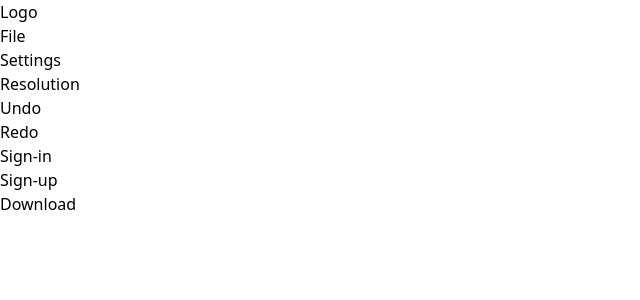
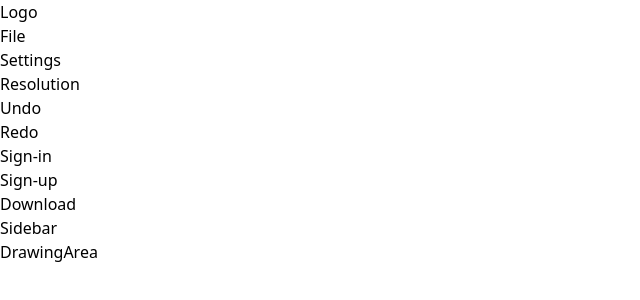
Before and after one commit to sharekim93/mini-canvas, a Next.js app: page / in a window 1280 px wide. Shown: the top 300 px of the page, without its empty margins (0-640 px from the left). Built offline with nearby package versions, Linux system fonts and the light colour scheme.

Commit message:
컨텐츠 레이아웃 구성

```diff
--- a/src/app/layout.tsx
+++ b/src/app/layout.tsx
@@ -1,6 +1,8 @@
 import "./globals.css";
 import type { Metadata } from "next";
 import Header from "@/layouts/header/Header";
+import Sidebar from "@/layouts/siderBar/Sidebar";
+import DrawingArea from "@/layouts/drawingArea/DrawingArea";
 
 export const metadata: Metadata = {
   title: "mini-canvas",
@@ -16,6 +18,10 @@ export default function RootLayout({
     <html lang="en">
       <body>
         <Header />
+        <div className="flex">
+          <Sidebar />
+          <DrawingArea />
+        </div>
       </body>
     </html>
   );
--- /dev/null
+++ b/src/layouts/drawingArea/DrawingArea.tsx
@@ -0,0 +1,7 @@
+import React from "react";
+
+const DrawingArea = () => {
+  return <div className="m-2">DrawingArea</div>;
+};
+
+export default DrawingArea;
--- /dev/null
+++ b/src/layouts/siderBar/Sidebar.tsx
@@ -0,0 +1,7 @@
+import React from "react";
+
+const Sidebar = () => {
+  return <div className="m-2">Sidebar</div>;
+};
+
+export default Sidebar;
```
